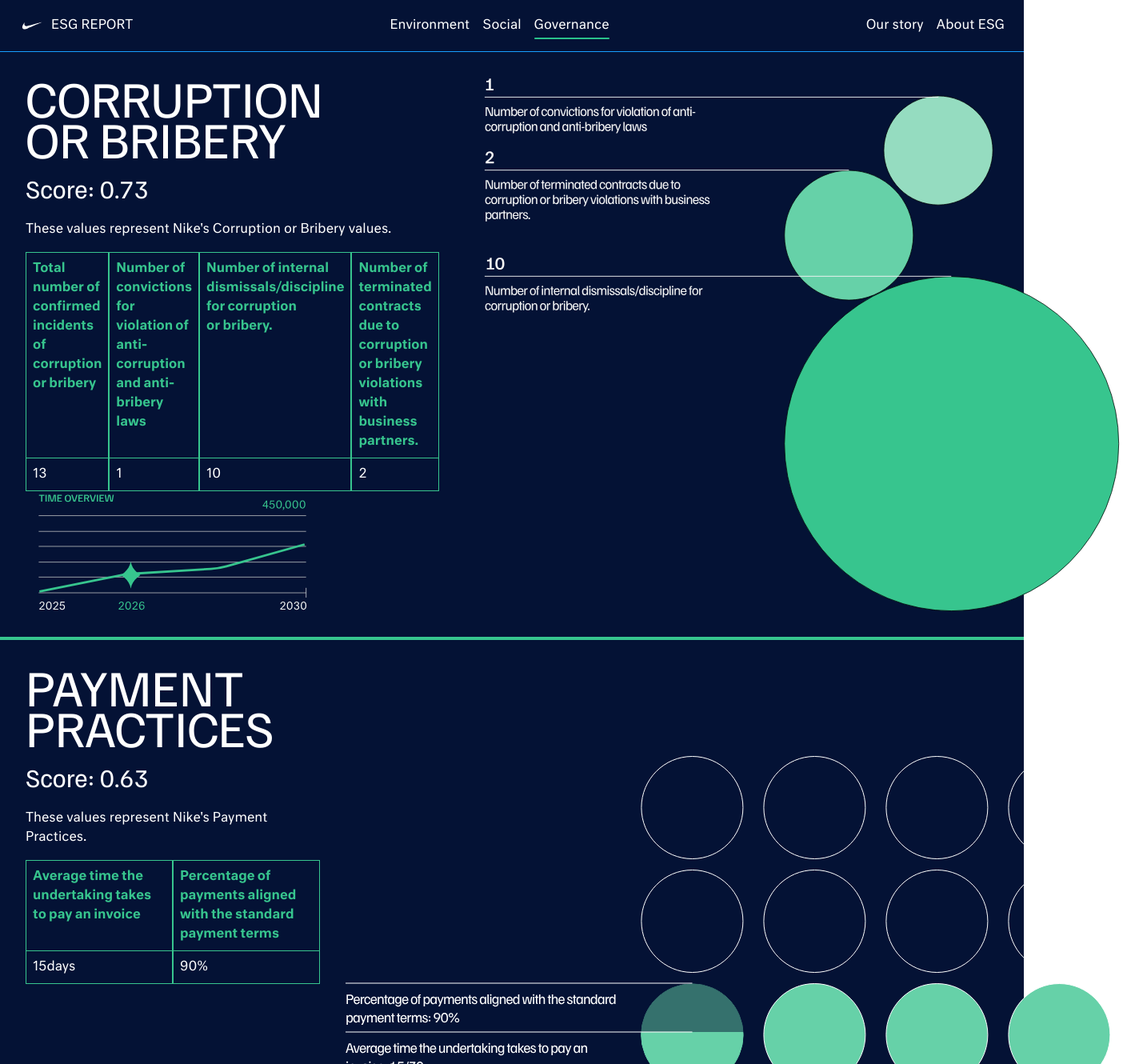
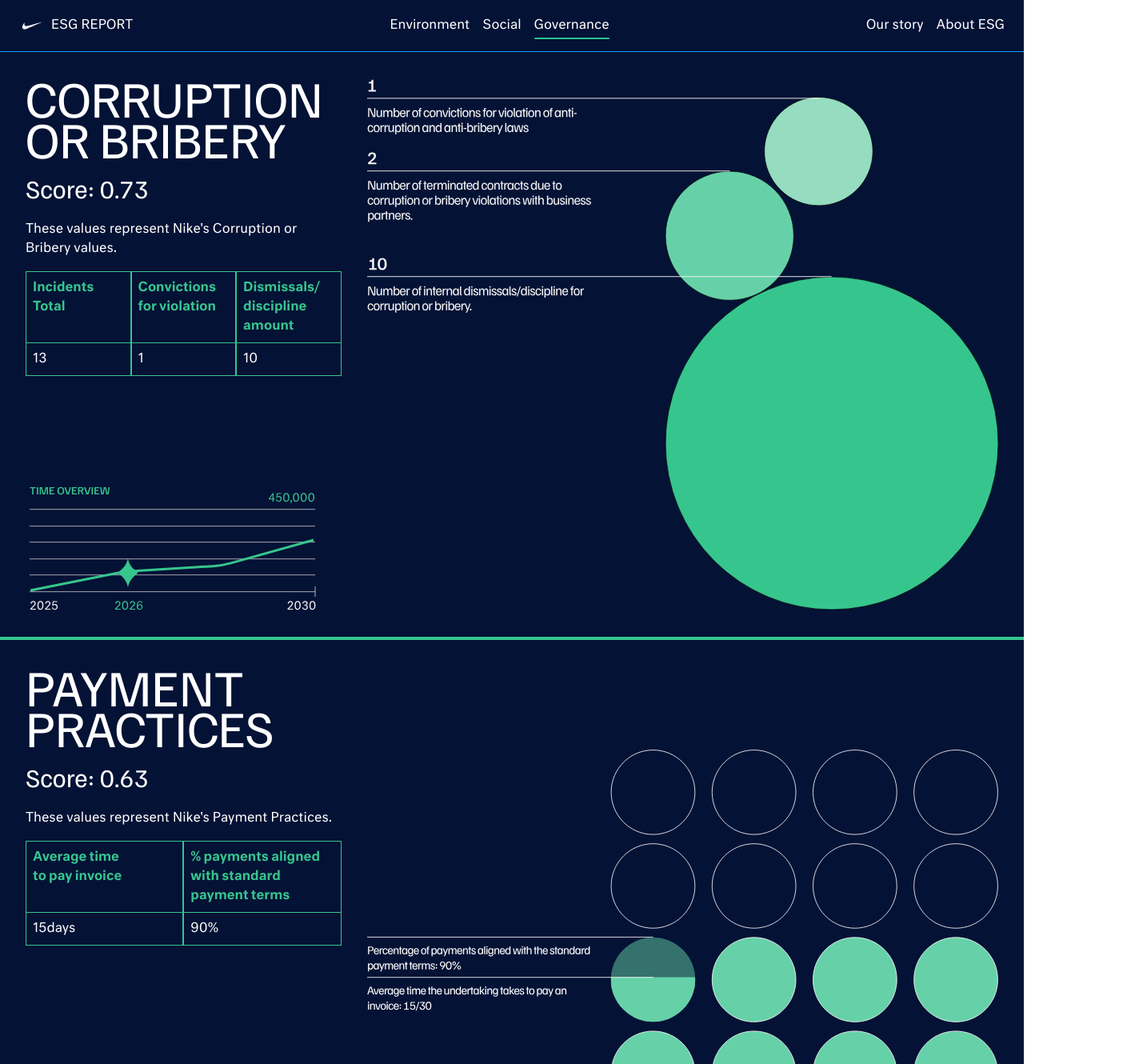
Before and after one commit to Nabeelhassan/esg-reporting, a SvelteKit app: page /governance in a window 1280 px wide. Shown: the top 1330 px of the page at 80% size, 1424 px wide, since content can reach past the window. Built offline with nearby package versions, Linux system fonts and the light colour scheme.

Commit message:
add progress

```diff
--- a/src/components/esgCategorySection/charts/CorruptionBribery.svelte
+++ b/src/components/esgCategorySection/charts/CorruptionBribery.svelte
@@ -35,3 +35,10 @@
 	<path d="M484 124H0" stroke="#F4F4F4" />
 	<path d="M620 265H0" stroke="#F4F4F4" />
 </svg>
+
+<style>
+	svg {
+		width: 100%;
+		height: 100%;
+	}
+</style>
--- a/src/components/esgCategorySection/charts/PaymentPractices.svelte
+++ b/src/components/esgCategorySection/charts/PaymentPractices.svelte
@@ -100,3 +100,10 @@
 	/>
 	<path d="M0 284H433.5" stroke="white" />
 </svg>
+
+<style>
+	svg {
+		width: 100%;
+		height: 100%;
+	}
+</style>
--- a/src/components/esgCategorySection/content/DataTableGHG.svelte
+++ b/src/components/esgCategorySection/content/DataTableGHG.svelte
@@ -19,7 +19,10 @@
 </script>
 
 <section>
-	<div style="--grid-columns: {roundedTableContent.length}">
+	<div
+		style="--grid-columns: {roundedTableContent.length > 3 ? 2 : roundedTableContent.length};
+			 --grid-rows: {roundedTableContent.length > 3 ? 2 : 1}"
+	>
 		{#if roundedTableContent}
 			{#each roundedTableContent as tableItem}
 				<div class="table-header" style="--color: {pillarColor}">
@@ -44,6 +47,7 @@
 	section > div {
 		display: grid;
 		grid-template-columns: repeat(var(--grid-columns), 1fr);
+		grid-template-rows: repeat(var(--grid-rows), 1fr);
 	}
 	section > div > div {
 		grid-auto-rows: 1;
--- a/src/routes/governance/+page.svelte
+++ b/src/routes/governance/+page.svelte
@@ -5,21 +5,38 @@
 	const nike = data.data.find((company) => company.name === 'Nike');
 	const pillarColor = data.pillarColors.find((color) => color.pillar === pillar)?.color;
 
-	const tableContentCorruption = nike.values.filter(
+	const tableContentCorruption = nike.values
+		.filter(
 			(item) =>
 				item.name === 'Total number of confirmed incidents of corruption or bribery' ||
 				item.name ===
 					'Number of convictions for violation of anti- corruption and anti-bribery laws' ||
-			item.name === 'Number of internal dismissals/discipline for corruption or bribery.' ||
-			item.name ===
-				'Number of terminated contracts due to corruption or bribery violations with business partners.'
-	);
+				item.name === 'Number of internal dismissals/discipline for corruption or bribery.'
+		)
+		.map((item) => ({
+			...item,
+			name:
+				item.name === 'Total number of confirmed incidents of corruption or bribery'
+					? 'Incidents Total'
+					: item.name ===
+					  'Number of convictions for violation of anti- corruption and anti-bribery laws'
+					? 'Convictions for violation'
+					: 'Dismissals/ discipline amount'
+		}));
 
-	const tableContentPaymentPractices = nike.values.filter(
+	const tableContentPaymentPractices = nike.values
+		.filter(
 			(item) =>
 				item.name === 'Percentage of payments aligned with the standard payment terms' ||
 				item.name === 'Average time the undertaking takes to pay an invoice'
-	);
+		)
+		.map((item) => ({
+			...item,
+			name:
+				item.name === 'Percentage of payments aligned with the standard payment terms'
+					? '% payments aligned with standard payment terms'
+					: 'Average time to pay invoice'
+		}));
 </script>
 
 <EsgCategorySection
```
Lines whose indentation alone changed are shown as unchanged.
